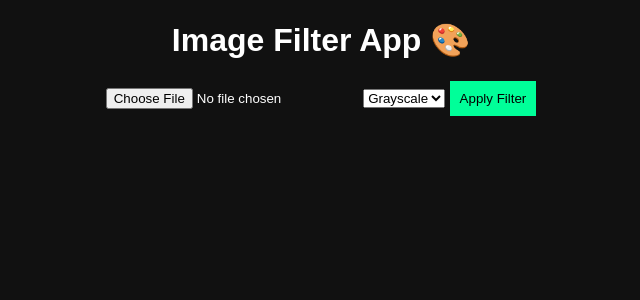
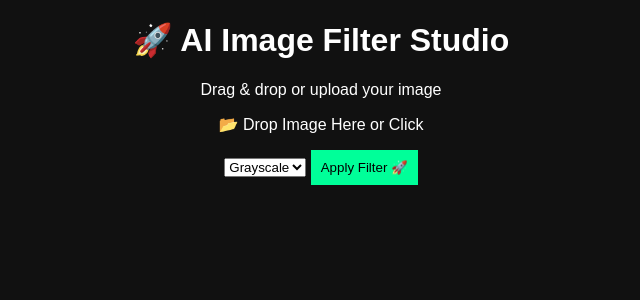
Before and after one commit to saqib012005/image-filter-app, a Flask app: page / in a window 1280 px wide. Shown: the top 300 px of the page, without its empty margins (319-959 px from the left). Run offline with Flask 3, Linux system fonts and the light colour scheme.

Commit message:
Revamp index.html for AI Image Filter Studio

```diff
--- a/templates/index.html
+++ b/templates/index.html
@@ -1,31 +1,85 @@
 <!DOCTYPE html>
 <html>
 <head>
-    <title>Image Filter App</title>
+    <title>AI Image Filter Studio</title>
     <link rel="stylesheet" href="/static/style.css">
 </head>
 <body>
 
-<h1>Image Filter App 🎨</h1>
+<div class="container">
+    <h1>🚀 AI Image Filter Studio</h1>
+    <p>Drag & drop or upload your image</p>
 
-<form action="/upload" method="POST" enctype="multipart/form-data">
-    <input type="file" name="image" required>
+    <div class="upload-box" id="drop-area">
+        <input type="file" id="fileElem" name="image" hidden>
+        <p>📂 Drop Image Here or Click</p>
+    </div>
 
-    <select name="filter">
+    <img id="preview" class="preview-img" style="display:none;">
+
+    <form action="/upload" method="POST" enctype="multipart/form-data" id="form">
+        <input type="file" name="image" id="hiddenInput" hidden>
+
+        <select name="filter" class="dropdown">
             <option value="gray">Grayscale</option>
             <option value="cartoon">Cartoon</option>
             <option value="sketch">Sketch</option>
         </select>
 
-    <button type="submit">Apply Filter</button>
+        <button type="submit" class="btn">Apply Filter 🚀</button>
     </form>
 
+    <div id="loader" class="loader" style="display:none;"></div>
+
     {% if output_image %}
-    <h2>Result:</h2>
-    <img src="{{ url_for('static', filename='../outputs/' + output_image) }}" width="300">
-    <br><br>
-    <a href="/download">Download Image</a>
+    <div class="result-box">
+        <h2>Before vs After</h2>
+        <div class="compare">
+            <img src="{{ url_for('static', filename='../uploads/' + output_image) }}">
+            <img src="{{ url_for('static', filename='../outputs/' + output_image) }}">
+        </div>
+        <a href="/download" class="download-btn">⬇ Download</a>
+    </div>
     {% endif %}
+</div>
+
+<script>
+const dropArea = document.getElementById("drop-area");
+const fileElem = document.getElementById("fileElem");
+const hiddenInput = document.getElementById("hiddenInput");
+const preview = document.getElementById("preview");
+const loader = document.getElementById("loader");
+
+dropArea.addEventListener("click", () => fileElem.click());
+
+fileElem.addEventListener("change", handleFiles);
+
+dropArea.addEventListener("dragover", e => {
+    e.preventDefault();
+    dropArea.style.border = "2px dashed #00ff99";
+});
+
+dropArea.addEventListener("drop", e => {
+    e.preventDefault();
+    handleFiles({ target: { files: e.dataTransfer.files } });
+});
+
+function handleFiles(e) {
+    const file = e.target.files[0];
+    hiddenInput.files = e.target.files;
+
+    const reader = new FileReader();
+    reader.onload = () => {
+        preview.src = reader.result;
+        preview.style.display = "block";
+    };
+    reader.readAsDataURL(file);
+}
+
+document.getElementById("form").addEventListener("submit", () => {
+    loader.style.display = "block";
+});
+</script>
 
 </body>
 </html>
```
Lines whose indentation alone changed are shown as unchanged.
